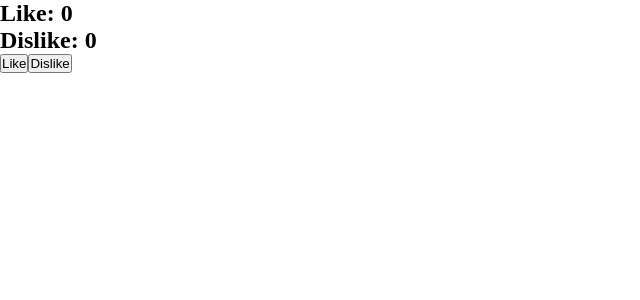
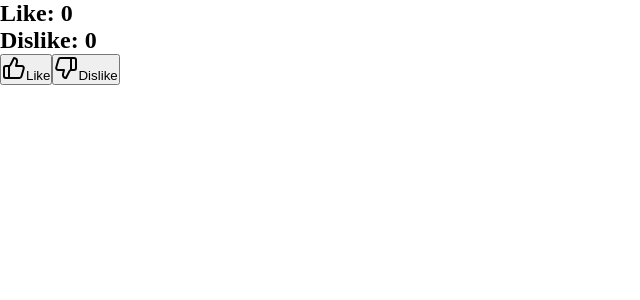
Before and after one commit to riteshpatidar08/react-133, a React (Vite) app: page /like in a window 1280 px wide. Shown: the top 300 px of the page, without its empty margins (0-640 px from the left). Built offline with nearby package versions, Linux system fonts and the light colour scheme.

Commit message:
lucide react

```diff
--- a/src/pages/LikeDislike.jsx
+++ b/src/pages/LikeDislike.jsx
@@ -1,4 +1,7 @@
-import React, { useReducer } from "react";
+import React  from "react";
+import { useReducer } from "react";
+
+import { ThumbsUp, ThumbsDown } from "lucide-react";
 
 function LikeDislike() {
 
@@ -35,10 +38,12 @@ function LikeDislike() {
       <h2>Dislike: {state.dislike}</h2>
 
       <button onClick={() => dispatch({ type: "LIKE" })}>
+        <ThumbsUp />
          Like
       </button>
 
       <button onClick={() => dispatch({ type: "DISLIKE" })}>
+        <ThumbsDown />
          Dislike
       </button>
 
```
